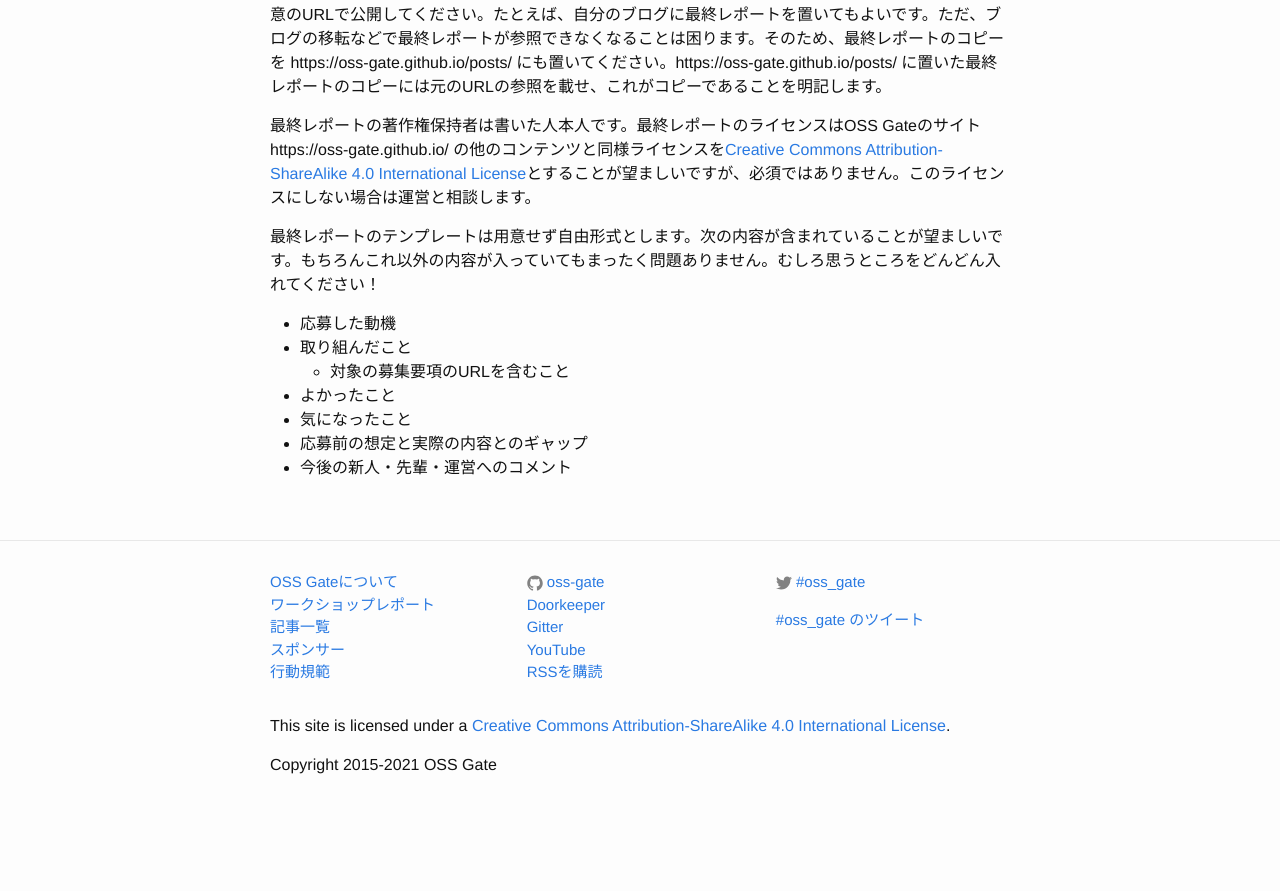
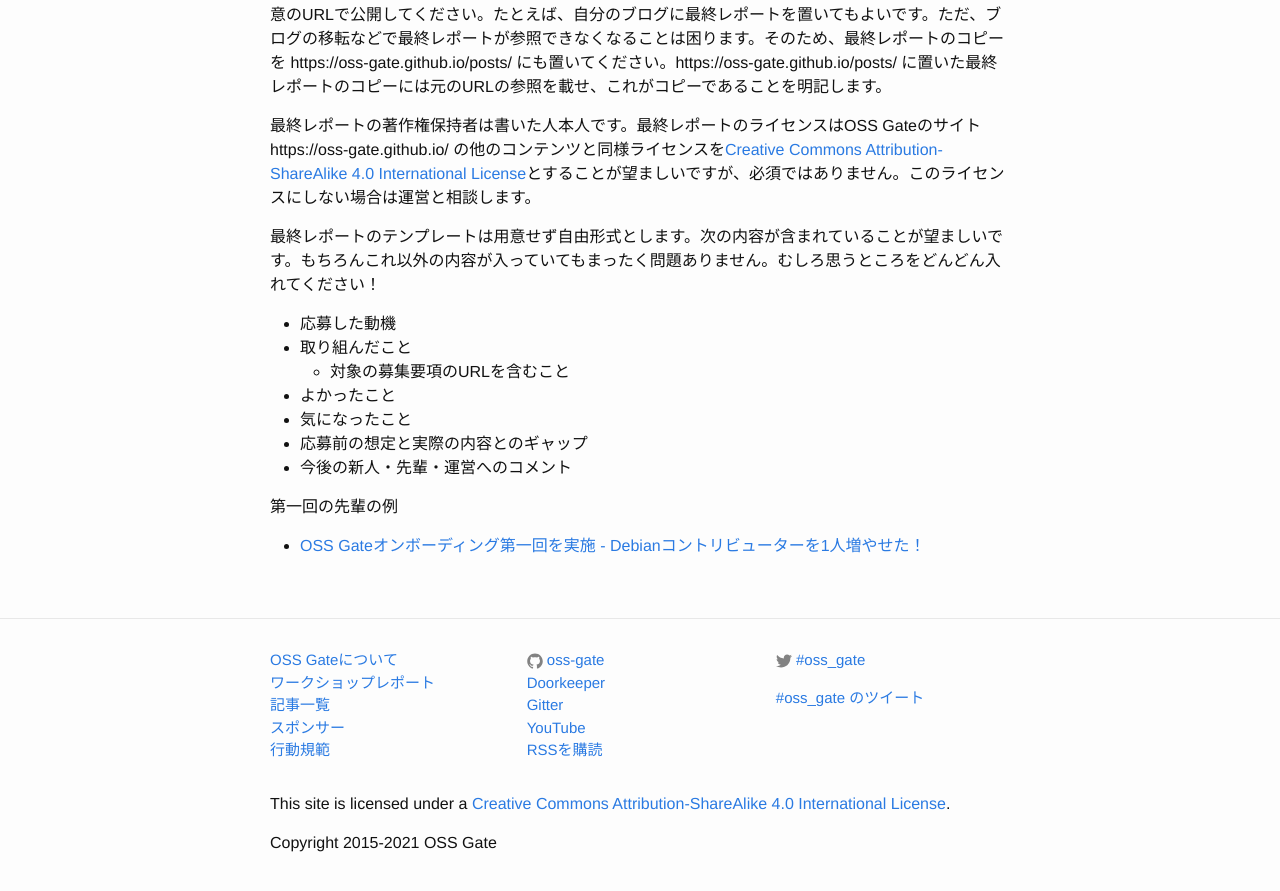
Before and after one commit to oss-gate/on-boarding, a Jekyll site: the page built from process/final-report/index.md, in a window 1280 px wide and 900 px high, scrolled down 1118 px. Shown: the top 891 px of the window. Built offline with Jekyll 4.4.1, drawn with Linux system fonts in a browser that asks for light colours; Markdown is read by kramdown in place of the engine named in the settings; comment, search, counter and statistics services are not loaded; before the commit the page ends 1940 px from its top, so only the background shows below that.

Commit message:
Add link to 1st final report

```diff
--- a/process/final-report/index.md
+++ b/process/final-report/index.md
@@ -41,3 +41,6 @@ title: 最終レポート
   * 気になったこと
   * 応募前の想定と実際の内容とのギャップ
   * 今後の新人・先輩・運営へのコメント
+
+第一回の先輩の例
+* [OSS Gateオンボーディング第一回を実施 - Debianコントリビューターを1人増やせた！]({{ site.baseurl }}/../report/on-boarding/2021/10/08/on-boarding-2021-08-kenhys.html)
```
